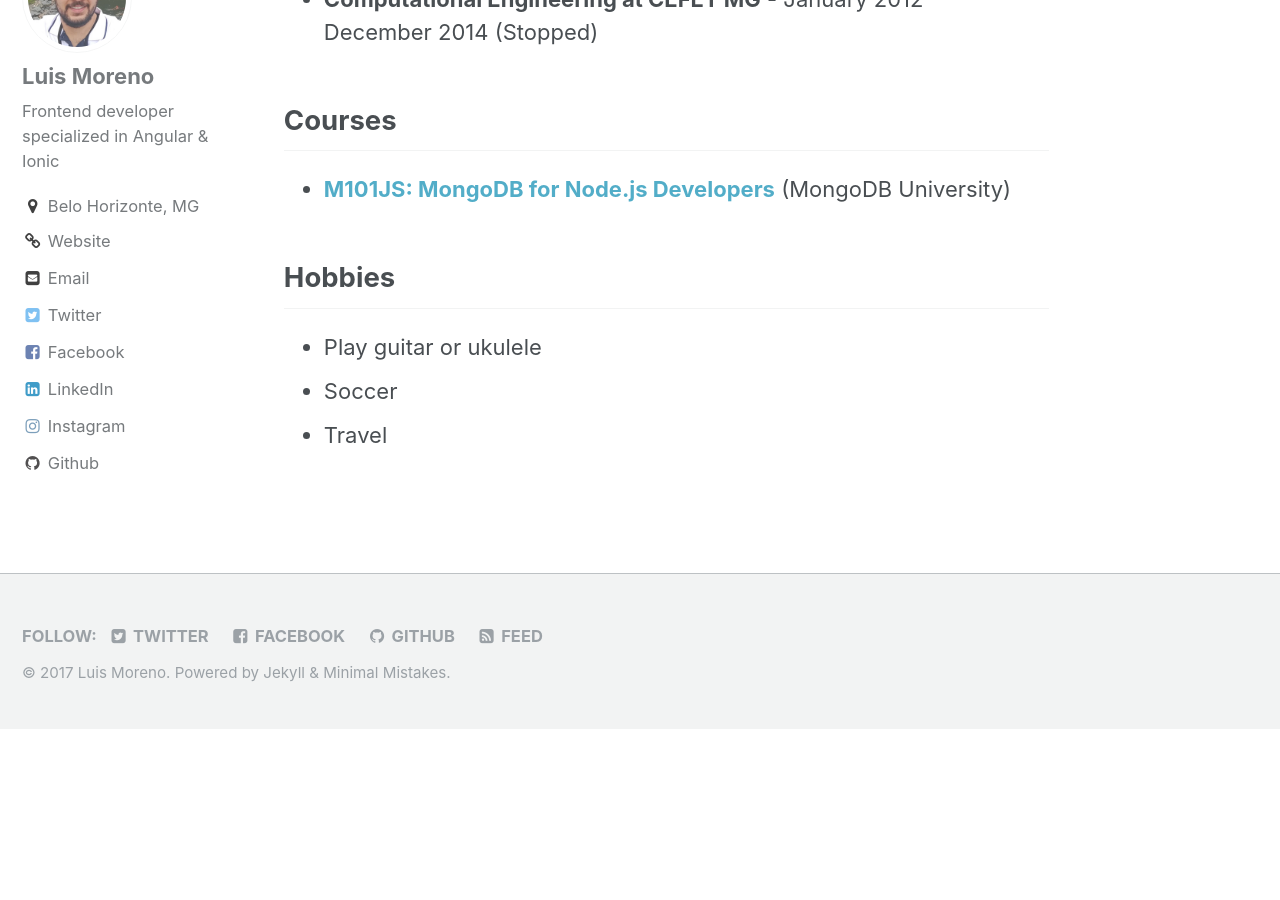
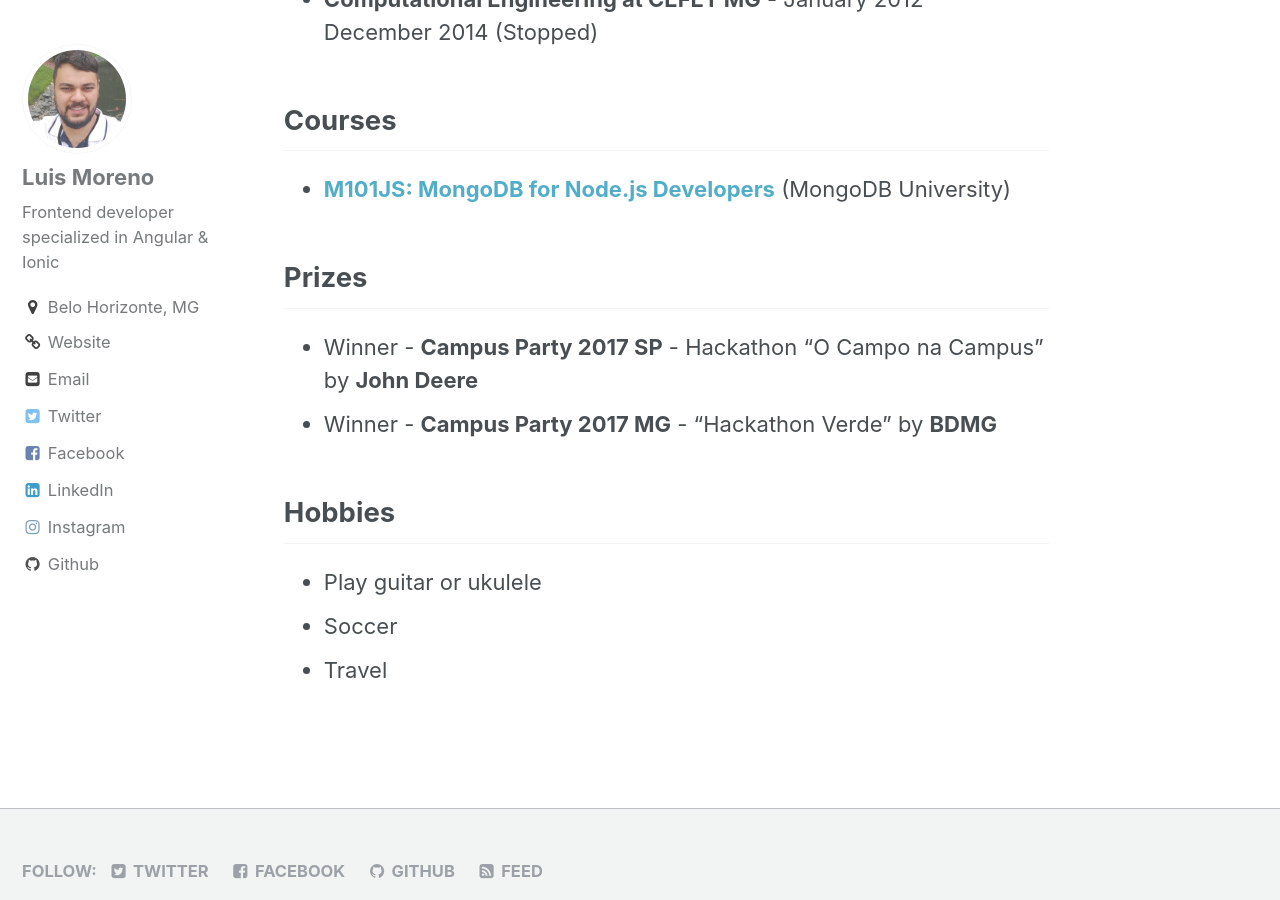
Before and after one commit to luishmcmoreno/luishmcmoreno.github.io, a Jekyll site: the page built from _pages/resume.md, in a window 1280 px wide and 900 px high, scrolled down 4261 px. Built offline with Jekyll 4.4.1, drawn with Linux system fonts in a browser that asks for light colours; before the commit the page ends 4990 px from its top, so only the background shows below that.

Commit message:
Prizes included in resume

```diff
--- a/_pages/resume.md
+++ b/_pages/resume.md
@@ -102,6 +102,12 @@ I'm a frontend developer passionate about the web with a solid knowledge of Java
 
 * [**M101JS: MongoDB for Node.js Developers**](http://education.mongodb.com/downloads/certificates/f2a24b4f98764411b27c5f0e98e4ba00/Certificate.pdf?lipi=urn%3Ali%3Apage%3Ad_flagship3_profile_view_base%3Bl0kkm4bYSw2w3AFuk4Ha4w%3D%3D) (MongoDB University)
 
+## Prizes
+
+* Winner - **Campus Party 2017 SP** - Hackathon "O Campo na Campus" by **John Deere**
+* Winner - **Campus Party 2017 MG** - "Hackathon Verde" by **BDMG**
+
+
 ## Hobbies
 
 * Play guitar or ukulele
```
